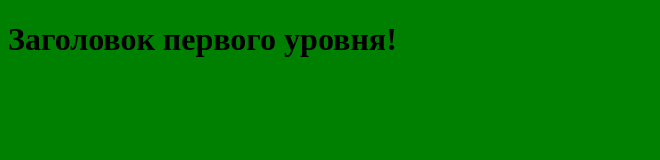
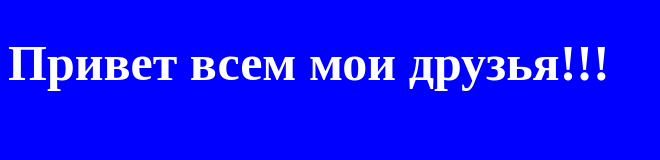
Before and after one commit to vavas-terran/github-for-beginners, a plain HTML site: page index.html in a window 1280 px wide. Shown: the whole page, without its empty margins (0-660 px from the left). Drawn offline with Linux system fonts and the light colour scheme.

Commit message:
новая ветка встречи
изменение фона и шрифта

```diff
--- a/index.html
+++ b/index.html
@@ -9,7 +9,7 @@
 <body>
 
 	<h1>
-		Заголовок первого уровня!
+		Привет всем мои друзья!!!
 	</h1>
 
 </body>
--- a/style.css
+++ b/style.css
@@ -1,3 +1,8 @@
 body {
-	background: green;
+	background: blue;
 }
+
+h1 {
+	color: #fff;
+	font-size: 50px;
+}
```
